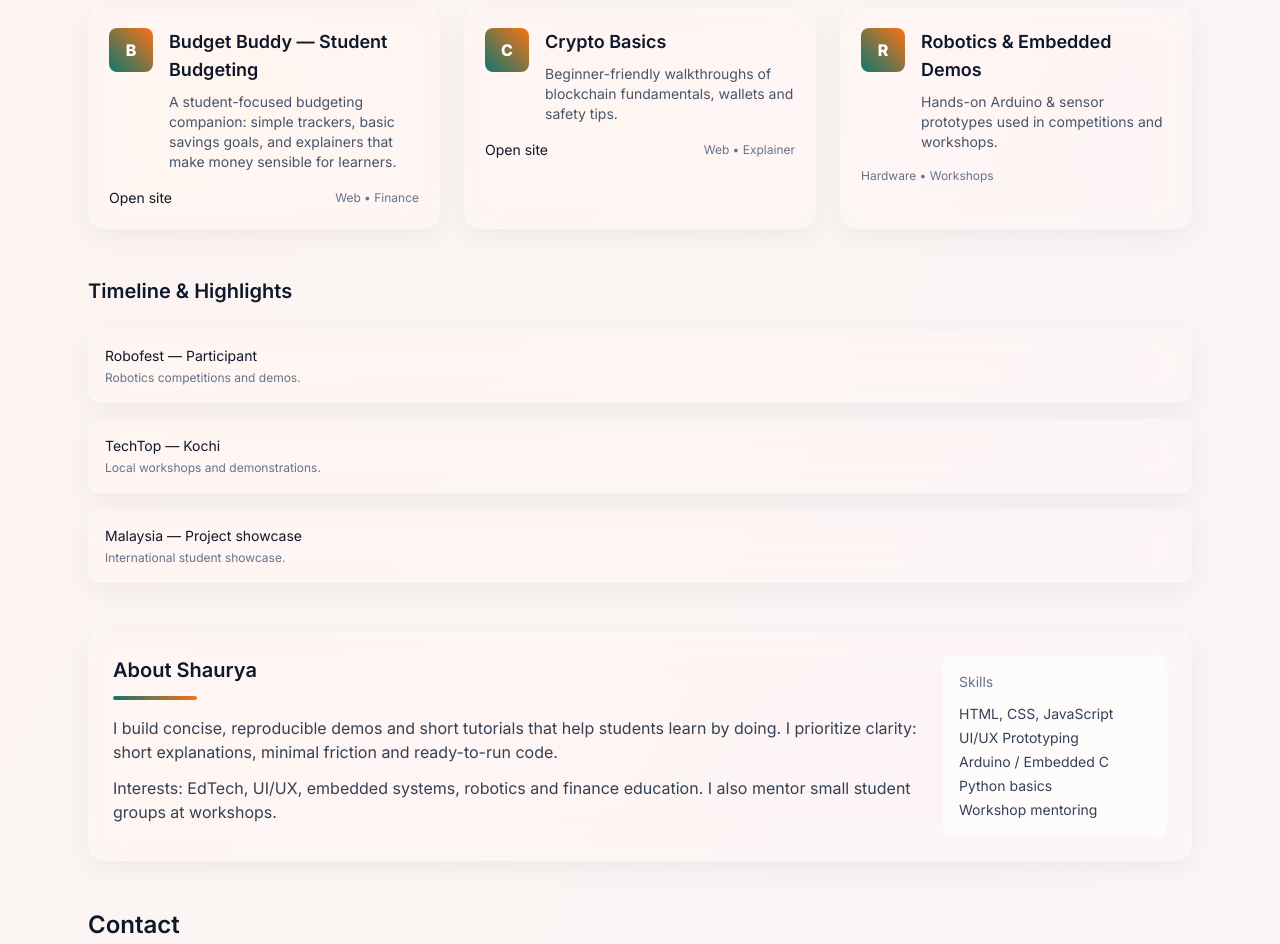
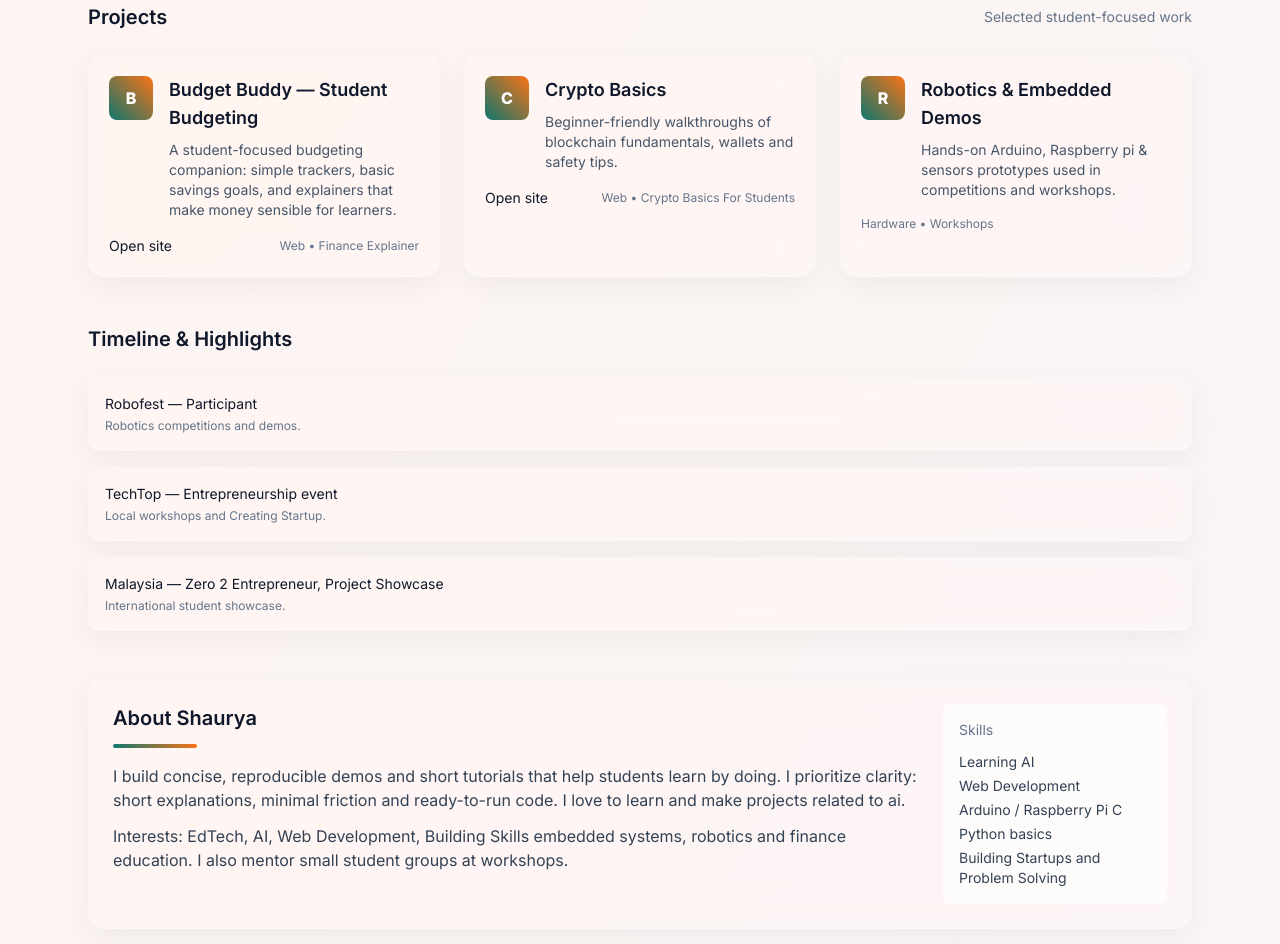
Before and after one commit to shauryagajjar/s.g, a plain HTML site: page index.html in a window 1280 px wide. Shown: the part 531-1475 px from the top of the page. Drawn offline with nearby package versions, Linux system fonts and the light colour scheme.

Commit message:
Revise personal info and update project links
Updated personal description and interests to include AI and startup focus. Changed project links to new URLs.

```diff
--- a/index.html
+++ b/index.html
@@ -97,7 +97,7 @@
           <h1 class="text-3xl md:text-5xl font-extrabold leading-tight">Shaurya</h1>
           <div class="mt-3 text-lg font-medium text-slate-700 dark:text-slate-300">Student developer building learning-first web apps, robotics demos and hands-on tutorials.</div>
 
-          <p class="mt-6 text-slate-600 dark:text-slate-300">I design reproducible demos and concise tutorials so students can learn by doing. My work emphasises clarity, immediate usefulness, and friendly UX.</p>
+          <p class="mt-6 text-slate-600 dark:text-slate-300">I design reproducible demos and concise tutorials so students can learn by doing.I love to make project related to reobotics and have created many useful projects.I love to create startup which focus on student learning. My work emphasises clarity, immediate usefulness, and friendly UX.</p>
 
           <div class="mt-6 flex gap-3">
             <a href="#projects" class="inline-flex items-center gap-2 px-5 py-3 rounded-lg font-semibold focus-ring" style="background:linear-gradient(90deg,var(--accent),var(--accent-2)); color:white">Explore projects</a>
@@ -154,8 +154,8 @@
               </div>
             </div>
             <div class="mt-4 flex items-center justify-between">
-              <a href="https://budgetxbuddy.lovable.app/" target="_blank" rel="noopener" class="text-sm font-medium focus-ring">Open site</a>
-              <span class="text-xs text-slate-500 dark:text-slate-400">Web • Finance</span>
+              <a href="https://budgetxbuddy.vercel.app/" target="_blank" rel="noopener" class="text-sm font-medium focus-ring">Open site</a>
+              <span class="text-xs text-slate-500 dark:text-slate-400">Web • Finance Explainer</span>
             </div>
           </article>
 
@@ -168,8 +168,8 @@
               </div>
             </div>
             <div class="mt-4 flex items-center justify-between">
-              <a href="https://cryptobasics.lovable.app/" target="_blank" rel="noopener" class="text-sm font-medium focus-ring">Open site</a>
-              <span class="text-xs text-slate-500 dark:text-slate-400">Web • Explainer</span>
+              <a href="https://cryptobasics.vercel.app/" target="_blank" rel="noopener" class="text-sm font-medium focus-ring">Open site</a>
+              <span class="text-xs text-slate-500 dark:text-slate-400">Web • Crypto Basics For Students</span>
             </div>
           </article>
 
@@ -178,7 +178,7 @@
               <div class="w-11 h-11 rounded-lg bg-gradient-to-tr from-[color:var(--accent)] to-[color:var(--accent-2)] flex items-center justify-center text-white font-bold">R</div>
               <div class="flex-1">
                 <h3 class="font-semibold text-lg">Robotics & Embedded Demos</h3>
-                <p class="mt-2 text-sm text-slate-600 dark:text-slate-300">Hands-on Arduino & sensor prototypes used in competitions and workshops.</p>
+                <p class="mt-2 text-sm text-slate-600 dark:text-slate-300">Hands-on Arduino, Raspberry pi & sensors prototypes used in competitions and workshops.</p>
               </div>
             </div>
             <div class="mt-4 text-xs text-slate-500 dark:text-slate-400">Hardware • Workshops</div>
@@ -194,11 +194,11 @@
             <div class="text-xs text-slate-500 dark:text-slate-400 mt-1">Robotics competitions and demos.</div>
           </li>
           <li class="glass p-4 rounded-xl">
-            <div class="text-sm font-medium">TechTop — Kochi</div>
-            <div class="text-xs text-slate-500 dark:text-slate-400 mt-1">Local workshops and demonstrations.</div>
+            <div class="text-sm font-medium">TechTop — Entrepreneurship event</div>
+            <div class="text-xs text-slate-500 dark:text-slate-400 mt-1">Local workshops and Creating Startup.</div>
           </li>
           <li class="glass p-4 rounded-xl">
-            <div class="text-sm font-medium">Malaysia — Project showcase</div>
+            <div class="text-sm font-medium">Malaysia — Zero 2 Entrepreneur, Project Showcase</div>
             <div class="text-xs text-slate-500 dark:text-slate-400 mt-1">International student showcase.</div>
           </li>
         </ol>
@@ -211,20 +211,20 @@
               <h2 class="text-xl font-semibold">About Shaurya</h2>
               <div class="accent-line mt-3"></div>
 
-              <p class="mt-4 text-slate-700 dark:text-slate-300">I build concise, reproducible demos and short tutorials that help students learn by doing. I prioritize clarity: short explanations, minimal friction and ready-to-run code.</p>
+              <p class="mt-4 text-slate-700 dark:text-slate-300">I build concise, reproducible demos and short tutorials that help students learn by doing. I prioritize clarity: short explanations, minimal friction and ready-to-run code. I love to learn and make projects related to ai.</p>
 
-              <p class="mt-3 text-slate-700 dark:text-slate-300">Interests: EdTech, UI/UX, embedded systems, robotics and finance education. I also mentor small student groups at workshops.</p>
+              <p class="mt-3 text-slate-700 dark:text-slate-300">Interests: EdTech, AI, Web Development, Building Skills embedded systems, robotics and finance education. I also mentor small student groups at workshops.</p>
             </div>
 
             <aside class="w-56">
               <div class="bg-white/60 dark:bg-[#06203a]/50 p-4 rounded-lg">
                 <div class="text-sm text-slate-500 dark:text-slate-400">Skills</div>
                 <ul class="mt-3 text-sm space-y-1 text-slate-700 dark:text-slate-200">
-                  <li>HTML, CSS, JavaScript</li>
-                  <li>UI/UX Prototyping</li>
-                  <li>Arduino / Embedded C</li>
+                  <li>Learning AI</li>
+                  <li>Web Development</li>
+                  <li>Arduino / Raspberry Pi C</li>
                   <li>Python basics</li>
-                  <li>Workshop mentoring</li>
+                  <li>Building Startups and Problem Solving</li>
                 </ul>
               </div>
             </aside>
```
